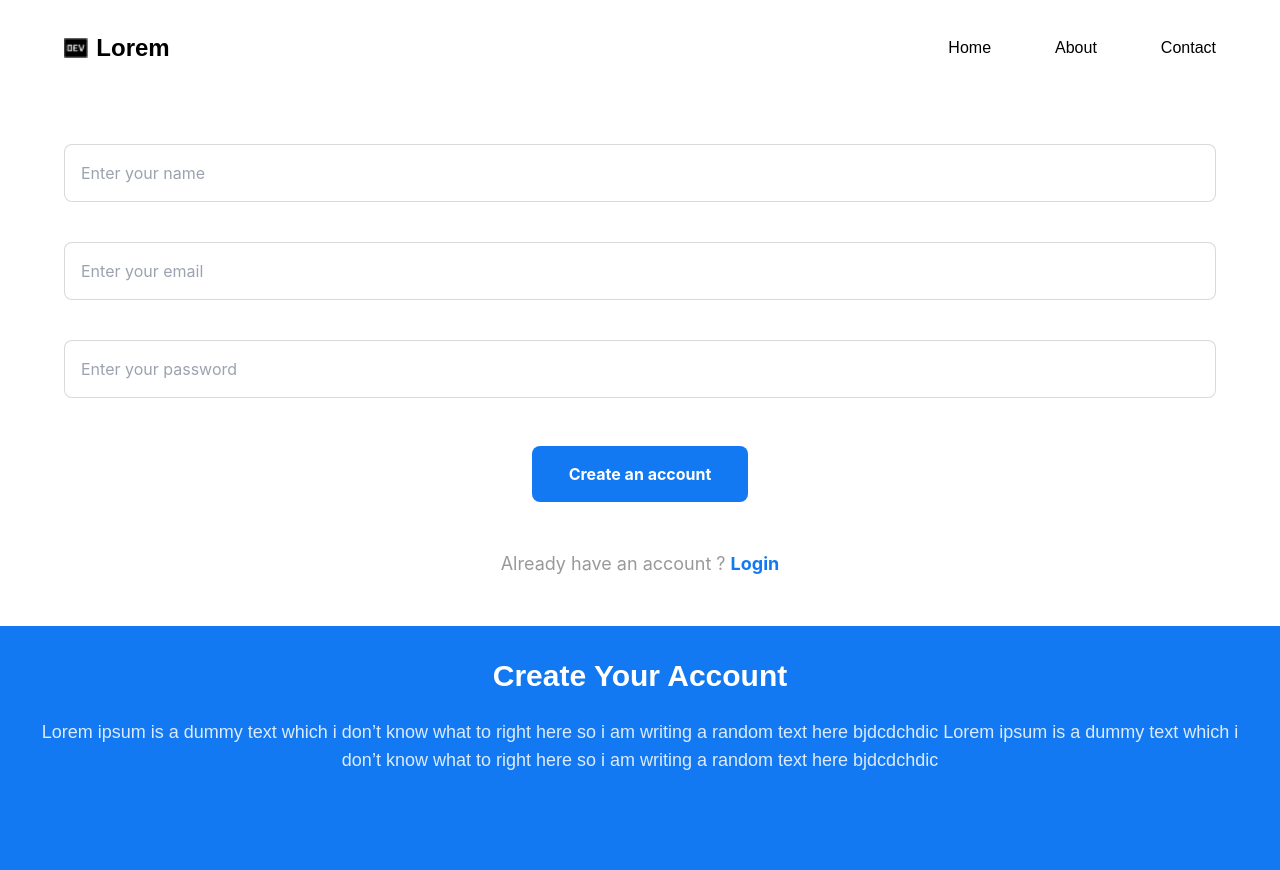
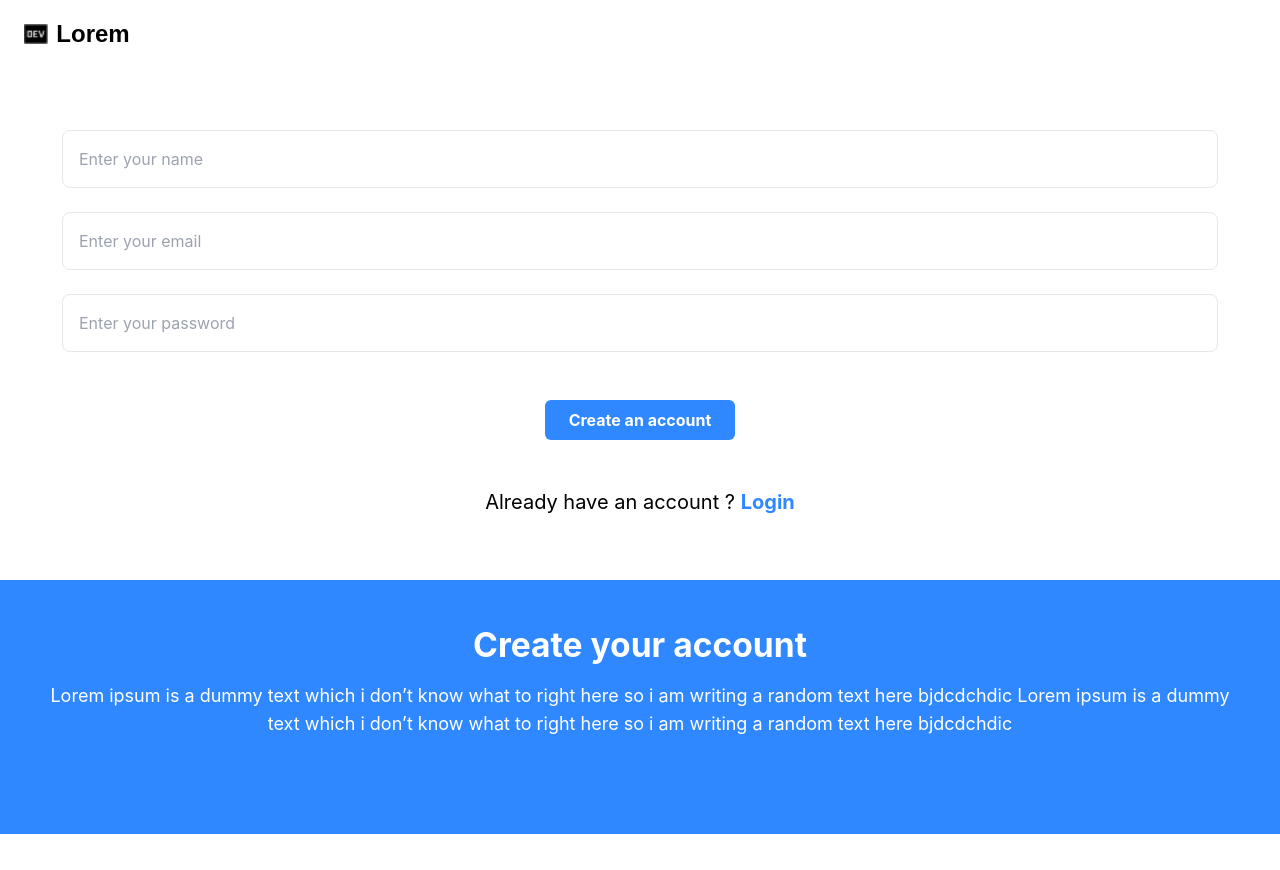
Before and after one commit to kshitijjj/my-code, a React (Create React App) app: page /signup in a window 1280 px wide. After the commit the page ends 834 px from the top, so only its background shows below. Built offline with nearby package versions, Linux system fonts and the light colour scheme.

Commit message:
updated signup page

```diff
--- /dev/null
+++ b/src/Components/Navbar2.jsx
@@ -0,0 +1,14 @@
+import React from 'react';
+
+const Navbar2 = () => {
+    return (
+        <div className="flex items-center w-full px-[22px] py-[16px] md:px-[4rem] md:py-[2rem] ">
+            <div className="flex items-center gap-2">
+                <img src="../Logo.png" alt="" width={"24.32px"} height={"24.32px"}/>
+                <p className="font-poppins font-extrabold text-lg md:text-2xl">Lorem</p>
+            </div>
+        </div>
+    );
+}
+
+export default Navbar2;
--- a/src/Components/Signup.jsx
+++ b/src/Components/Signup.jsx
@@ -29,30 +29,36 @@ const Signup = () => {
     } */
     return (
         <>
-        <Navbar/>
+        <div className="flex items-center gap-2 pt-[18px] pl-[24px] ">
+                <img src="../Logo.png" alt="" width={"24.32px"} height={"24.32px"}/>
+                <p className="font-poppins font-extrabold text-lg md:text-2xl">Lorem</p>
+        </div>
+        <div className="flex flex-col-reverse">
+            <div className="bg-[#2F88FF] mt-[4rem] pb-[6rem]">
+                <div>
 
-        <div className="flex flex-col">
+                </div>
+                <div className="flex flex-col justify-center text-center pt-[2.5rem] px-[2rem]">
+                    <p className="text-[2.1rem] font-bold  text-white ">Create your account</p>
+                    <p className="text-lg text-white pt-[12px]">Lorem ipsum is a dummy text which i don’t know what to right here so i am writing a random text here bjdcdchdic Lorem ipsum is a dummy text which i don’t know what to right here so i am writing a random text here bjdcdchdic  </p>
+                </div>
+            </div>
 
             <div>
-            <div className="flex flex-col text-center justify-center px-[4rem] py-[3rem] gap-10">
-                <input className="text-[#000000] text-opacity-25 px-[1rem] py-[1rem] border border-[#000000] border-opacity-15 rounded-lg" type="text" name="name" placeholder="Enter your name"/>
-                <input className="text-[#000000] text-opacity-25 px-[1rem] py-[1rem] border border-[#000000] border-opacity-15 rounded-lg" type="text" name="name" placeholder="Enter your email"/>
-                <input className="text-[#000000] text-opacity-25 px-[1rem] py-[1rem] border border-[#000000] border-opacity-15 rounded-lg" type="text" name="name" placeholder="Enter your password"/>
-            </div>
+                <div className="px-[2.5rem] pt-[4rem]">
+                    <div className="flex flex-col justify-center text-center gap-6 px-[22px] pt-[16px]">
+                        <input className="border py-[1rem] pl-4 rounded-lg" type="text" placeholder="Enter your name" />
+                        <input className="border py-[1rem] pl-4 rounded-lg" type="email" name="" id="" placeholder='Enter your email' />
+                        <input className="border py-[1rem] pl-4 rounded-lg" type="password" name="" id="" placeholder="Enter your password"/>
 
-            <div className="flex justify-center">
-                <button className="text-center px-[2.3rem] bg-[#1379F2] py-[1rem] rounded-lg text-white font-bold">Create an account</button>
-            </div>
+                        <div className="pt-[32px]">
+                            <a className="bg-[#2F88FF] text-white font-bold px-[24px] py-[10px] rounded-md" href="">Create an account</a>
+                        </div>
 
-            <div className="place-items-center text-center py-[3rem]">
-                <p className="text-lg text-[#000000] text-opacity-40">Already have an account ? <span className="text-[#1379F2] font-bold">Login</span></p>
-            </div>
-            </div>
-
-            <div className="bg-[#1379F2]">
-                <div className="flex flex-col gap-6 justify-center text-center px-[2.5rem] pt-[2rem] pb-[6rem]">
-                    <p className="font-poppins text-white text-3xl font-bold" >Create Your Account</p>
-                    <p className="font-poppins text-white text-lg text-opacity-85" >Lorem ipsum is a dummy text which i don’t know what to right here so i am writing a random text here bjdcdchdic Lorem ipsum is a dummy text which i don’t know what to right here so i am writing a random text here bjdcdchdic  </p>
+                        <div className="pt-[32px]">
+                            <p className="text-xl">Already have an account ?&nbsp;<span className="text-[#2F88FF] font-bold">Login</span></p>
+                        </div>
+                    </div>
                 </div>
             </div>
         </div>
```
